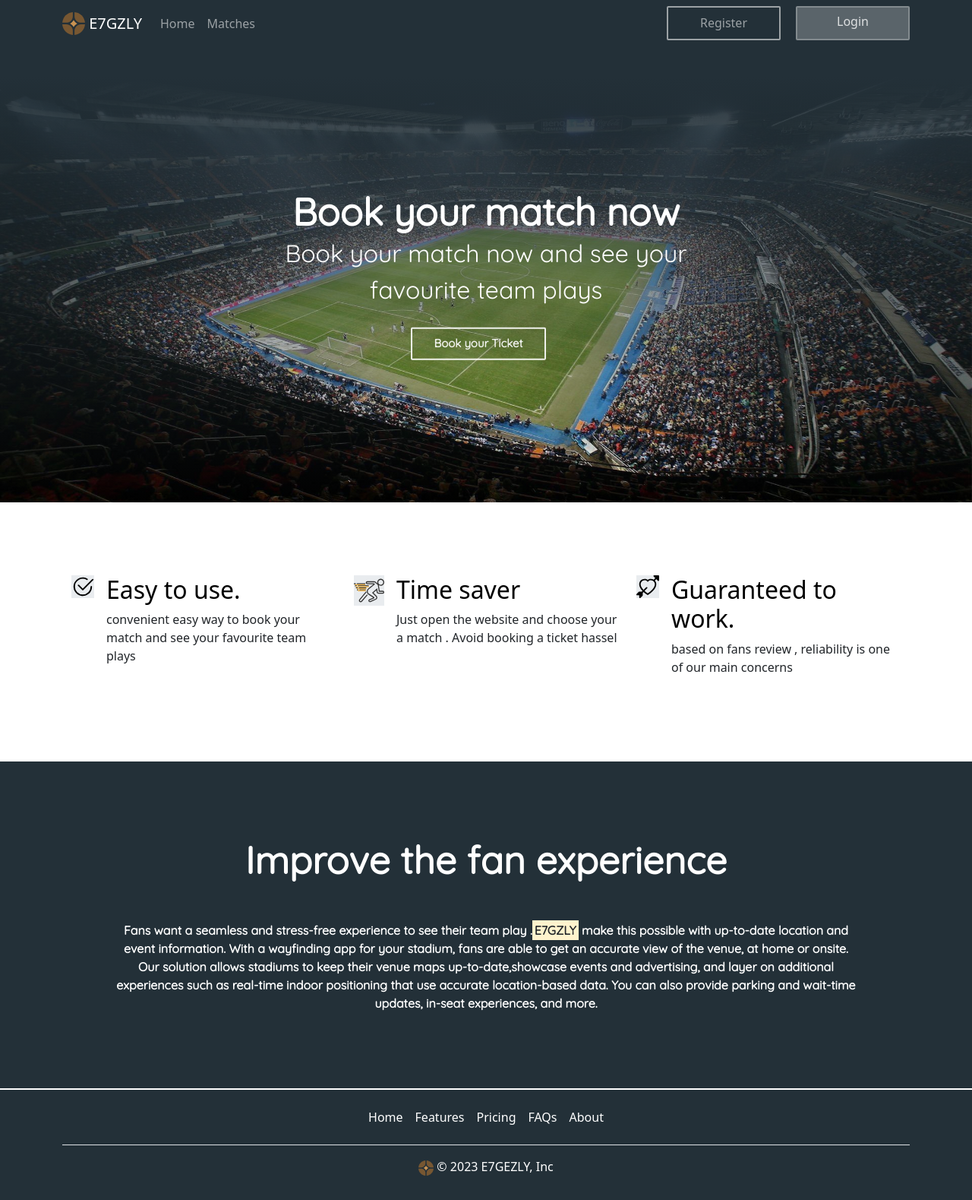
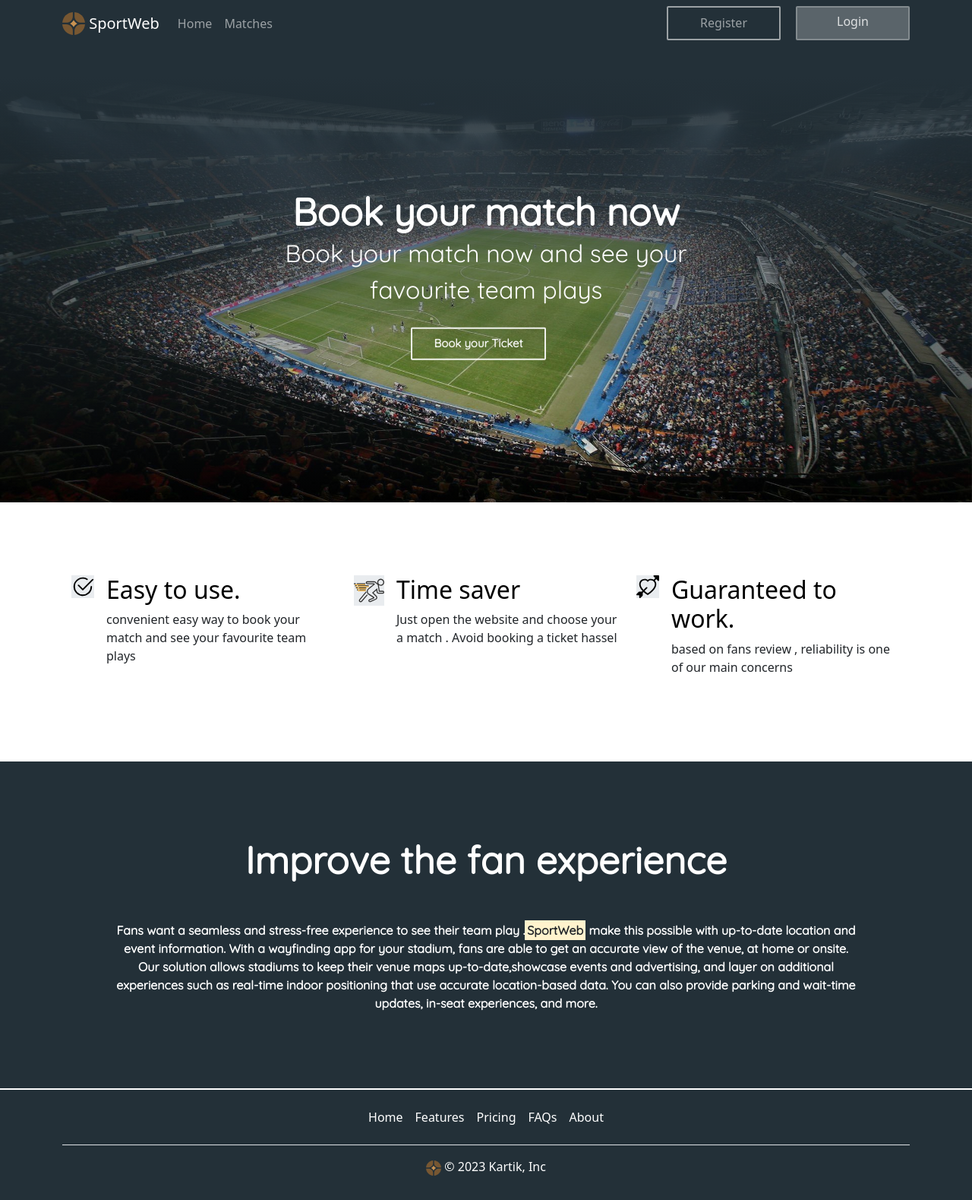
Before and after one commit to kartik8806/Reservation-Website, a React (Vite) app in the folder frontend/: page / in a window 1280 px wide. Shown: the whole page at 76% size. Built offline with nearby package versions, Linux system fonts and the light colour scheme; no server answers.

Commit message:
some Changes

```diff
--- a/frontend/index.html
+++ b/frontend/index.html
@@ -4,18 +4,12 @@
     <meta charset="UTF-8" />
     <meta name="viewport" content="width=device-width, initial-scale=1.0" />
     <link rel="icon" href="./src/images/logo2.svg">
-    <title>Reservation</title>
-<!--    <link href="https://cdn.jsdelivr.net/npm/bootstrap@5.3.2/dist/css/bootstrap.min.css" rel="stylesheet" integrity="sha384-T3c6CoIi6uLrA9TneNEoa7RxnatzjcDSCmG1MXxSR1GAsXEV/Dwwykc2MPK8M2HN" crossorigin="anonymous">-->
-<!--    <link rel="preconnect" href="https://fonts.googleapis.com">-->
-<!--    <link rel="preconnect" href="https://fonts.gstatic.com" crossorigin>-->
-<!--    <link href="https://fonts.googleapis.com/css2?family=Quicksand:wght@300;400;500;600;700&display=swap" rel="stylesheet">-->
+    <title>Sport Booking Website</title>
+
   </head>
   <body>
     <div id="root"></div>
     <script type="module" src="./src/main.jsx"></script>
 
-<!--    <script src="https://cdn.jsdelivr.net/npm/bootstrap@5.3.2/dist/js/bootstrap.bundle.min.js" integrity="sha384-C6RzsynM9kWDrMNeT87bh95OGNyZPhcTNXj1NW7RuBCsyN/o0jlpcV8Qyq46cDfL" crossorigin="anonymous"></script>-->
-<!--    <script src="https://cdn.jsdelivr.net/npm/@popperjs/core@2.11.8/dist/umd/popper.min.js" integrity="sha384-I7E8VVD/ismYTF4hNIPjVp/Zjvgyol6VFvRkX/vR+Vc4jQkC+hVqc2pM8ODewa9r" crossorigin="anonymous"></script>-->
-<!--    <script src="https://cdn.jsdelivr.net/npm/bootstrap@5.3.2/dist/js/bootstrap.min.js" integrity="sha384-BBtl+eGJRgqQAUMxJ7pMwbEyER4l1g+O15P+16Ep7Q9Q+zqX6gSbd85u4mG4QzX+" crossorigin="anonymous"></script>-->
-  </body>
+
 </html>
--- a/frontend/src/component/layout/Footer/Footer.jsx
+++ b/frontend/src/component/layout/Footer/Footer.jsx
@@ -17,7 +17,7 @@ const Footer = () => {
             <li className="nav-item"  ><a href="#" className="nav-link px-2 WhiteText" >About</a></li>
           </ul>
 
-          <p className="text-center WhiteText"><img src={logo} width="20px" height="20px"></img>   © 2023 E7GEZLY, Inc</p>
+          <p className="text-center WhiteText"><img src={logo} width="20px" height="20px"></img>   © 2023 Kartik, Inc</p>
         </footer>
       </div>
     </div>
--- a/frontend/src/component/layout/NavBar/NavBar.jsx
+++ b/frontend/src/component/layout/NavBar/NavBar.jsx
@@ -88,7 +88,7 @@ function NavBar(props) {
                         height="30"
                         className="d-inline-block align-top"
                     />{'  '}
-                    E7GZLY
+                    SportWeb
                 </Navbar.Brand>
                 <Navbar.Toggle aria-controls="basic-navbar-nav" />
 
--- a/frontend/src/component/user/AllUsers.jsx
+++ b/frontend/src/component/user/AllUsers.jsx
@@ -34,7 +34,7 @@ const AllUsers = () => {
                 <Row>
                     <Col>
                         <div style={{ display: 'flex', justifyContent: 'center', alignItems: 'center', marginTop: 20 }}>
-                            <h1>E7gezly Users</h1>
+                            <h1>  Total Users and Users Details</h1>
                         </div>
                     </Col>
                 </Row>
--- a/frontend/src/component/user/LandingPage.jsx
+++ b/frontend/src/component/user/LandingPage.jsx
@@ -66,7 +66,7 @@ const UserExFeature = () => {
             <h1>Improve the fan experience</h1>
             <p>
                 Fans want a seamless and stress-free experience to see their team play  .
-                <mark>E7GZLY</mark>  make this possible with up-to-date location and event information.
+                <mark>SportWeb</mark>  make this possible with up-to-date location and event information.
                 With a wayfinding app for your stadium, fans are able to get an accurate view of the venue, at home or onsite.
                 Our solution allows stadiums to keep their venue maps up-to-date,showcase events and advertising,
                 and layer on additional experiences such as real-time indoor positioning that use accurate location-based data. You can also provide parking and wait-time updates, in-seat experiences, and more.
--- a/frontend/src/component/user/RegistrationForm.css
+++ b/frontend/src/component/user/RegistrationForm.css
@@ -7,10 +7,10 @@
     width: 100%;
     font-size: 2.5rem;
     font-family: "Quicksand";
-    margin-top: 5px;
+    margin-top: 150px;
     margin-bottom: 10px;
-    color: red;
-    /* color: #246abb; */
+    /* color: red; */
+    color: #246abb;
     font-weight: bolder;
 
 }
--- a/frontend/src/component/user/Signup.jsx
+++ b/frontend/src/component/user/Signup.jsx
@@ -1,6 +1,4 @@
-// import React from "react";
 import "./Signup.css";
-// import Logo from "../../images/Logo.png"
 import Logo from "../../images/logo2.svg";
 import RegistrationFrom from "./RegistrationForm";
 import { useNavigate } from 'react-router-dom';
--- a/frontend/src/main.jsx
+++ b/frontend/src/main.jsx
@@ -3,10 +3,10 @@ import ReactDOM from 'react-dom/client'
 import App from './App.jsx'
 import 'bootstrap/dist/css/bootstrap.min.css'
 import '@fontsource/quicksand'
-// import './index.css'
+
 
 ReactDOM.createRoot(document.getElementById('root')).render(
-  // <React.StrictMode>
+
     <App />
-  // </React.StrictMode>
+
 )
```
Also changed, not shown: 1 other file (tests, documents, lock files or other folders).
